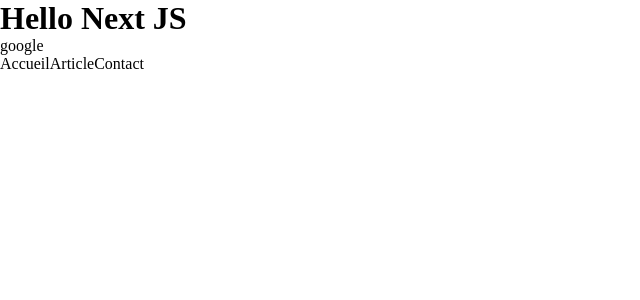
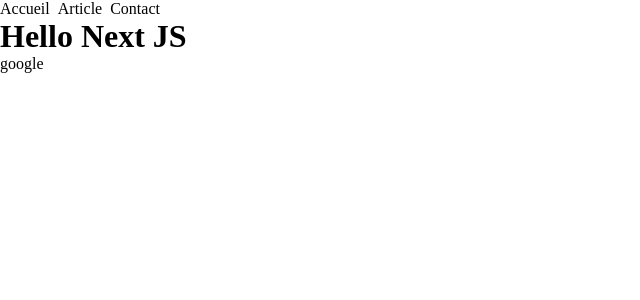
Before and after one commit to NMY0d4/NextJS-d-couverte, a Next.js app: page / in a window 1280 px wide. Shown: the top 300 px of the page, without its empty margins (0-640 px from the left). Built offline with nearby package versions, Linux system fonts and the light colour scheme.

Commit message:
learn about router and navigation

```diff
--- /dev/null
+++ b/src/component/Container/Container.js
@@ -0,0 +1,11 @@
+import React from "react";
+import Navbar from "../Navbar/Navbar";
+
+export default function Container({ children }) {
+    return (
+        <>
+            <Navbar />
+            {children}
+        </>
+    );
+}
--- a/src/component/Navbar.js
+++ /dev/null
@@ -1,12 +0,0 @@
-import Link from "next/link";
-import React from "react";
-
-export default function Navbar() {
-    return (
-        <div>
-            <Link href={`/accueil`}>Accueil</Link>
-            <Link href={`/blog/article`}>Article</Link>
-            <Link href={`/contact`}>Contact</Link>
-        </div>
-    );
-}
--- /dev/null
+++ b/src/component/Navbar/Navbar.js
@@ -0,0 +1,12 @@
+import Link from "next/link";
+import React from "react";
+
+export default function Navbar() {
+    return (
+        <div>
+            <Link href={`/`}>Accueil</Link>
+            <Link href={`/blog/article`}>&nbsp;&nbsp;Article</Link>
+            <Link href={`/contact`}>&nbsp;&nbsp;Contact</Link>
+        </div>
+    );
+}
--- /dev/null
+++ b/src/pages/404.js
@@ -0,0 +1,5 @@
+import React from "react";
+
+export default function Error404() {
+    return <h1>Woops 404 ERROR!</h1>;
+}
--- a/src/pages/_app.js
+++ b/src/pages/_app.js
@@ -1,5 +1,10 @@
-import '@/styles/globals.css'
+import "@/styles/globals.css";
+import Container from "@/component/Container/Container";
 
 export default function App({ Component, pageProps }) {
-  return <Component {...pageProps} />
+    return (
+        <Container>
+            <Component {...pageProps} />
+        </Container>
+    );
 }
--- a/src/pages/index.js
+++ b/src/pages/index.js
@@ -1,4 +1,3 @@
-import Navbar from "@/component/Navbar";
 import { Inter } from "@next/font/google";
 import Link from "next/link";
 
@@ -9,8 +8,9 @@
     return (
         <>
             <h1>Hello Next JS</h1>
-            <a href="https://google.com">google</a>
-            <Navbar />
+            <a href="https://google.com" target="_blank">
+                google
+            </a>
         </>
     );
 }
```
